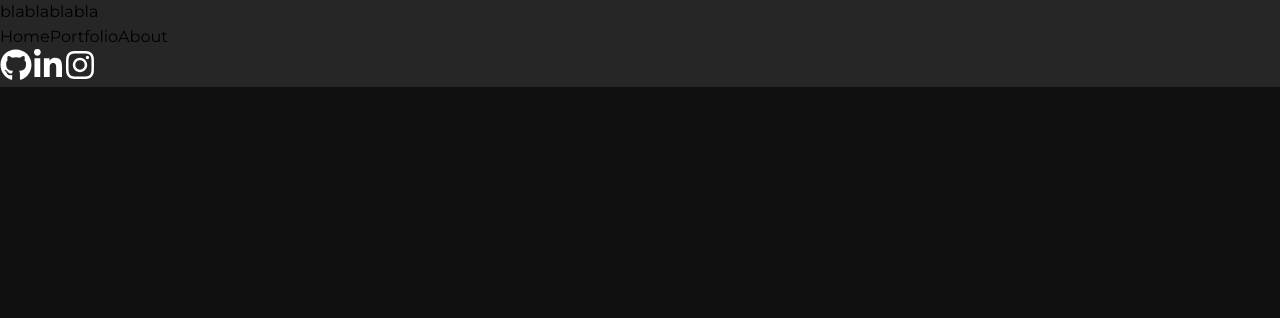
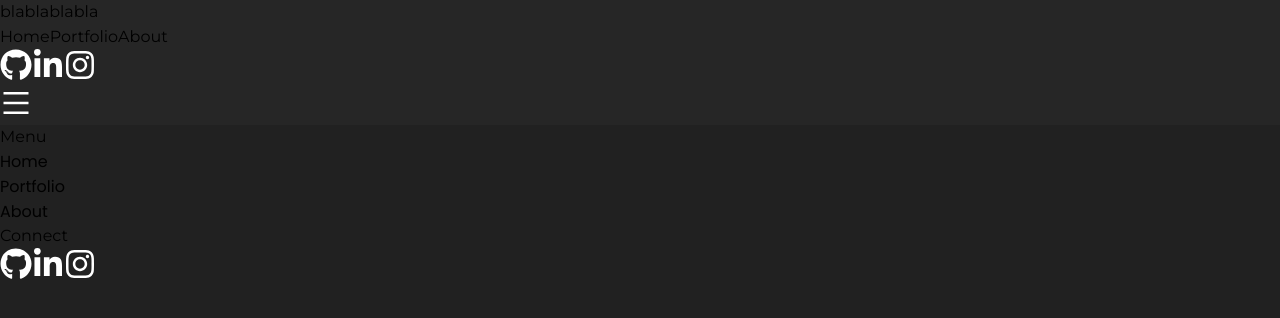
Before and after one commit to raaaizaa/personal-website, a Next.js app: page / in a window 1280 px wide. Shown: the top 318 px of the page. Built offline with nearby package versions, Linux system fonts and the light colour scheme.

Commit message:
feat: added sidebar

```diff
--- a/components/atoms/navigation-bar/menu/navigation-bar-menu-item.tsx
+++ b/components/atoms/navigation-bar/menu/navigation-bar-menu-item.tsx
@@ -8,8 +8,8 @@ export default function NavigationBarMenuItem({data, active}: {data:NavbarItem;
   return (
     <>
         <Link href={data.href}>
-            <button className={cn('hover:bg-[#3a3a3a] px-8 h-[64px]', active)}>
-                <TextMontserrat className='text-xl text-white font-bold'>{data.name}</TextMontserrat>
+            <button className={cn('hover:bg-[#3a3a3a] hover:ease-in-out hover:duration-100 px-6 h-[64px]', active)}>
+                <TextMontserrat className='text-xl text-white font-light'>{data.name}</TextMontserrat>
             </button>
         </Link>
     </>
--- /dev/null
+++ b/components/atoms/navigation-bar/menu/sidebar-button.tsx
@@ -0,0 +1,16 @@
+import React from 'react';
+import {AiOutlineMenu} from 'react-icons/ai';
+
+interface buttonProps{
+    onClick: () => void;
+}
+
+export default function SidebarButton({onClick}: buttonProps) {
+    return (
+        <div>
+            <button onClick={onClick}>
+                <AiOutlineMenu style={{color: 'white', height: '32px', width: '32px'}} />
+            </button>
+        </div>
+    );
+}
--- /dev/null
+++ b/components/atoms/navigation-bar/menu/sidebar-menu-item.tsx
@@ -0,0 +1,16 @@
+import { NavbarItem } from '@/components/constants/navigation-bar-item/navbar-item'
+import Link from 'next/link'
+import React from 'react'
+import { TextPoppins } from '../../typography/text-poppins/text-poppins'
+
+export default function SidebarMenuItem({data}: {data:NavbarItem}) {
+  return (
+    <div className='flex'>
+        <Link href={data.href}>
+            <button className='hover:underline text-white ease-in duration-100 py-2'>
+                <TextPoppins className='text-white text-3xl'>{data.name}</TextPoppins>
+            </button>
+        </Link>
+    </div>
+  )
+}
--- a/components/atoms/navigation-bar/socials/social-item.tsx
+++ b/components/atoms/navigation-bar/socials/social-item.tsx
@@ -5,7 +5,7 @@ export default function SocialItem({data, active, children}: {data:SocialMediaIt
   return (
     <>
         <Link href={data.href}>
-            <button className='hover:bg-[#3a3a3a] p-4'>
+            <button className='hover:bg-[#3a3a3a] hover:ease-in-out hover:duration-100 p-4'>
                 {children}
             </button>
         </Link>
--- a/components/molecules/navigation-bar/navigation-bar-menu.tsx
+++ b/components/molecules/navigation-bar/navigation-bar-menu.tsx
@@ -4,11 +4,11 @@ import {usePathname} from 'next/navigation';
 import { NavbarItem, navbarItem } from '@/components/constants/navigation-bar-item/navbar-item';
 import NavigationBarMenuItem from '@/components/atoms/navigation-bar/menu/navigation-bar-menu-item';
 
-export default function NavigationBarMenu({data}: {data:NavbarItem}) {
+export default function NavigationBarMenu({}: {data:NavbarItem}) {
     const pathName = usePathname();
 
   return (
-    <div>
+    <div className='hidden md:block'>
         {navbarItem.map((data, index) => {
             return (
                 <NavigationBarMenuItem key={index} data={data} active={data.href.split('/')[2] === pathName.split('/')[2]} />
--- /dev/null
+++ b/components/molecules/navigation-bar/sidebar.tsx
@@ -0,0 +1,37 @@
+import SidebarMenuItem from '@/components/atoms/navigation-bar/menu/sidebar-menu-item';
+import { TextMontserrat } from '@/components/atoms/typography/text-montserrat/text-montserrat';
+import { NavbarItem, navbarItem } from '@/components/constants/navigation-bar-item/navbar-item';
+import { SocialMediaItem, socialMediaItem } from '@/components/constants/social-media/social-media-item';
+import { usePathname } from 'next/navigation';
+import React from 'react';
+import SocialLinks from './social-links';
+
+interface sidebarProps{
+    menuItem: NavbarItem
+    socialItem: SocialMediaItem
+    isOpen: boolean
+    onClose: () => void;
+}
+
+export default function Sidebar({menuItem, socialItem, isOpen, onClose}: sidebarProps) {
+    const pathName = usePathname();
+
+    return (
+        <div className='fixed left-0 top-0 w-full h-screen bg-black/50' >
+            <div className='bg-dark w-[75%] h-screen fixed top-0 right-0 p-16'>
+                <TextMontserrat className='text-white font-bold text-4xl'>Menu</TextMontserrat>
+                <div className='py-8'>
+                    {navbarItem.map((menuItem, index) => {
+                        return(
+                            <SidebarMenuItem key={index} data={menuItem} />
+                        )
+                    })}
+                </div>
+                <TextMontserrat className='text-white font-bold text-4xl'>Connect</TextMontserrat>
+                <div className='py-8'>
+                    <SocialLinks />
+                </div>
+            </div>
+        </div>
+    );
+}
--- a/components/molecules/navigation-bar/social-links.tsx
+++ b/components/molecules/navigation-bar/social-links.tsx
@@ -5,16 +5,16 @@ import {SocialMediaItem, socialMediaItem} from '@/components/constants/social-me
 import {usePathname} from 'next/navigation';
 import React from 'react';
 
-export default function SocialLinks({data}: {data: SocialMediaItem}) {
+export default function SocialLinks({}: {data: SocialMediaItem}) {
     const pathName = usePathname();
 
     return (
-        <div>
+        <div className="hidden md:block">
             {socialMediaItem.map((data, index) => {
                 const Icon = data.icon;
                 return (
                     <SocialItem key={index} data={data} active={data.href.split('/')[2] === pathName.split('/')[2]}>
-                        <Icon style={{color: 'white', height: '32px', width: '32px'}}/>
+                        <Icon style={{color: 'white', height: '32px', width: '32px'}} />
                     </SocialItem>
                 );
             })}
--- a/components/organisms/navigation-bar/navigation-bar.tsx
+++ b/components/organisms/navigation-bar/navigation-bar.tsx
@@ -1,14 +1,29 @@
-import { TextMontserrat } from '@/components/atoms/typography/text-montserrat/text-montserrat'
-import NavigationBarMenu from '@/components/molecules/navigation-bar/navigation-bar-menu'
-import SocialLinks from '@/components/molecules/navigation-bar/social-links'
-import React from 'react'
+'use client';
+
+import SidebarButton from '@/components/atoms/navigation-bar/menu/sidebar-button';
+import {TextMontserrat} from '@/components/atoms/typography/text-montserrat/text-montserrat';
+import NavigationBarMenu from '@/components/molecules/navigation-bar/navigation-bar-menu';
+import Sidebar from '@/components/molecules/navigation-bar/sidebar';
+import SocialLinks from '@/components/molecules/navigation-bar/social-links';
+import React, {useState} from 'react';
 
 export default function NavigationBar() {
-  return (
-    <div className="bg-lighter-dark justify-between flex h-[64px] items-center">
-      <TextMontserrat className='text-white font-bold text-2xl p-4'>blablablabla</TextMontserrat>
-      <NavigationBarMenu />
-      <SocialLinks />
-    </div>
-  )
+    const [nav, setNav] = useState(false);
+
+    const handleNav = () => {
+        setNav(!nav);
+    };
+    return (
+        <>
+            <div className="bg-lighter-dark justify-between flex h-[64px] items-center">
+                <TextMontserrat className="text-white font-bold text-2xl p-4">blablablabla</TextMontserrat>
+                <NavigationBarMenu />
+                <SocialLinks />
+                <div className="block md:hidden p-4 hover:bg-[#3a3a3a] hover:ease-in-out hover:duration-100 ">
+                    <SidebarButton onClick={handleNav} />
+                </div>
+            </div>
+            <Sidebar />
+        </>
+    );
 }
--- a/styles/globals.css
+++ b/styles/globals.css
@@ -4,12 +4,12 @@
 
 @layer base {
   :root {
-    background-color: #0f0f0f;
+    background-color: #212121;
   }
 }
 
 .bg-dark {
-  background-color: #0f0f0f;
+  background-color: #212121;
 }
 
 .bg-lighter-dark {
```
